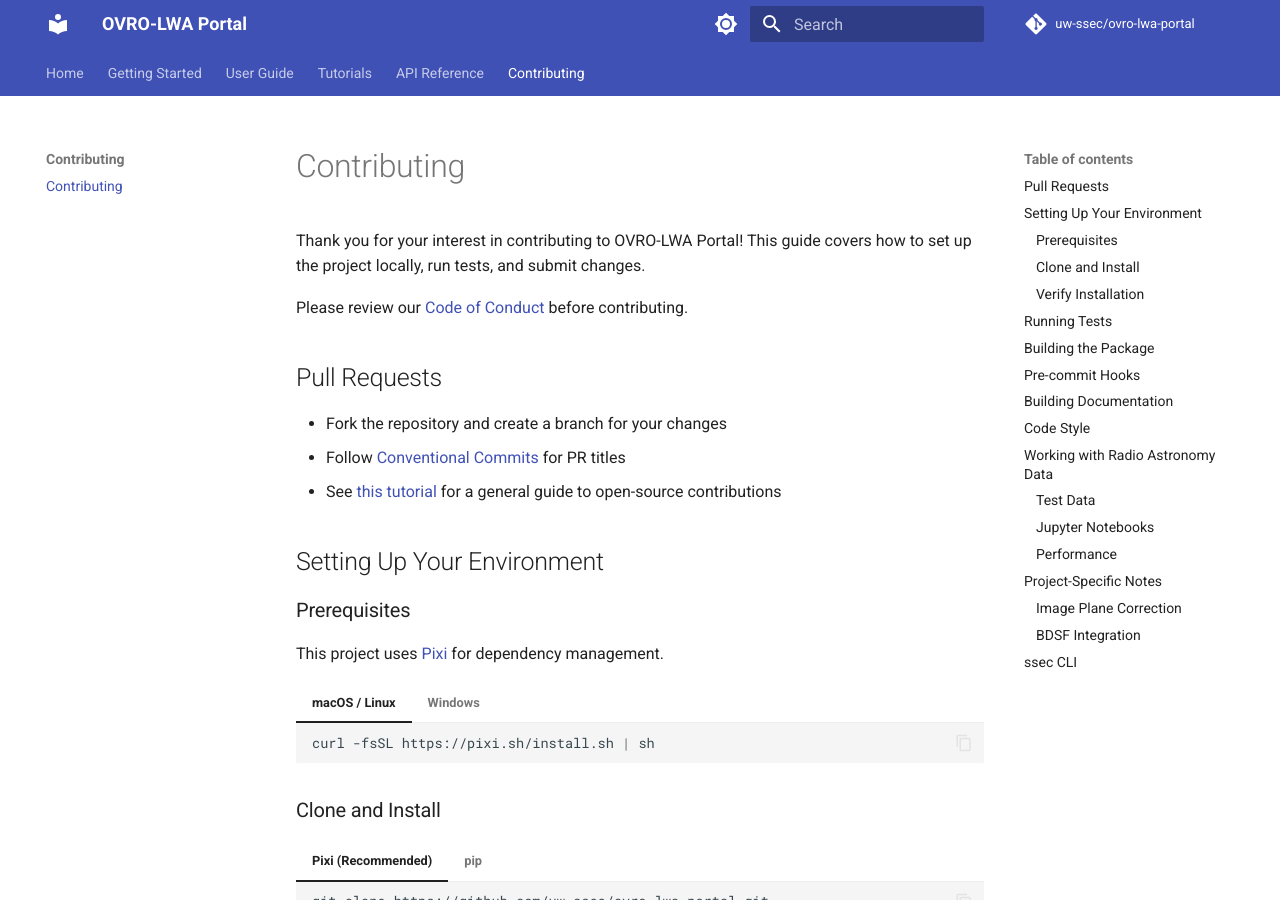
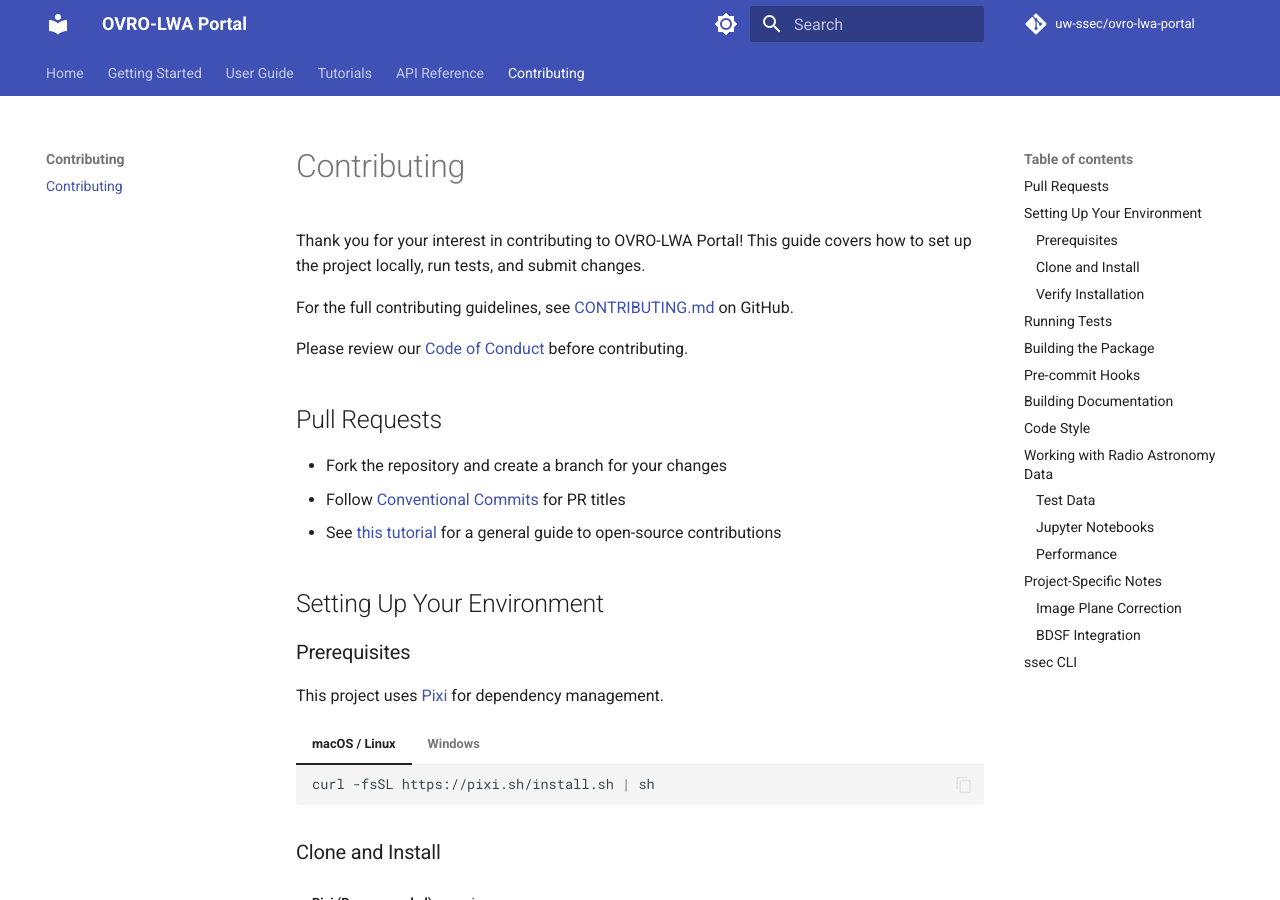
Before and after one commit to uw-ssec/ovro-lwa-portal, an MkDocs documentation site: the page built from docs/contributing/contributing.md, in a window 1280 px wide and 900 px high. Built offline with MkDocs 1.6.1 and Material for MkDocs 9.7.7, drawn with Linux system fonts in a browser that asks for light colours; comment, search, counter and statistics services are not loaded.

Commit message:
docs: add cross-references from MkDocs pages to repo-level docs

```diff
--- a/docs/contributing/contributing.md
+++ b/docs/contributing/contributing.md
@@ -3,9 +3,9 @@
 Thank you for your interest in contributing to OVRO-LWA Portal! This guide
 covers how to set up the project locally, run tests, and submit changes.
 
-Please review our
-[Code of Conduct](https://github.com/uw-ssec/code-of-conduct/blob/main/CODE_OF_CONDUCT.md)
-before contributing.
+For the full contributing guidelines, see [CONTRIBUTING.md](https://github.com/uw-ssec/ovro-lwa-portal/blob/main/CONTRIBUTING.md) on GitHub.
+
+Please review our [Code of Conduct](https://github.com/uw-ssec/code-of-conduct/blob/main/CODE_OF_CONDUCT.md) before contributing.
 
 ## Pull Requests
 
```
Also changed, not shown: docs/getting-started/installation.md (+2 -0 lines), docs/index.md (+2 -0 lines).
